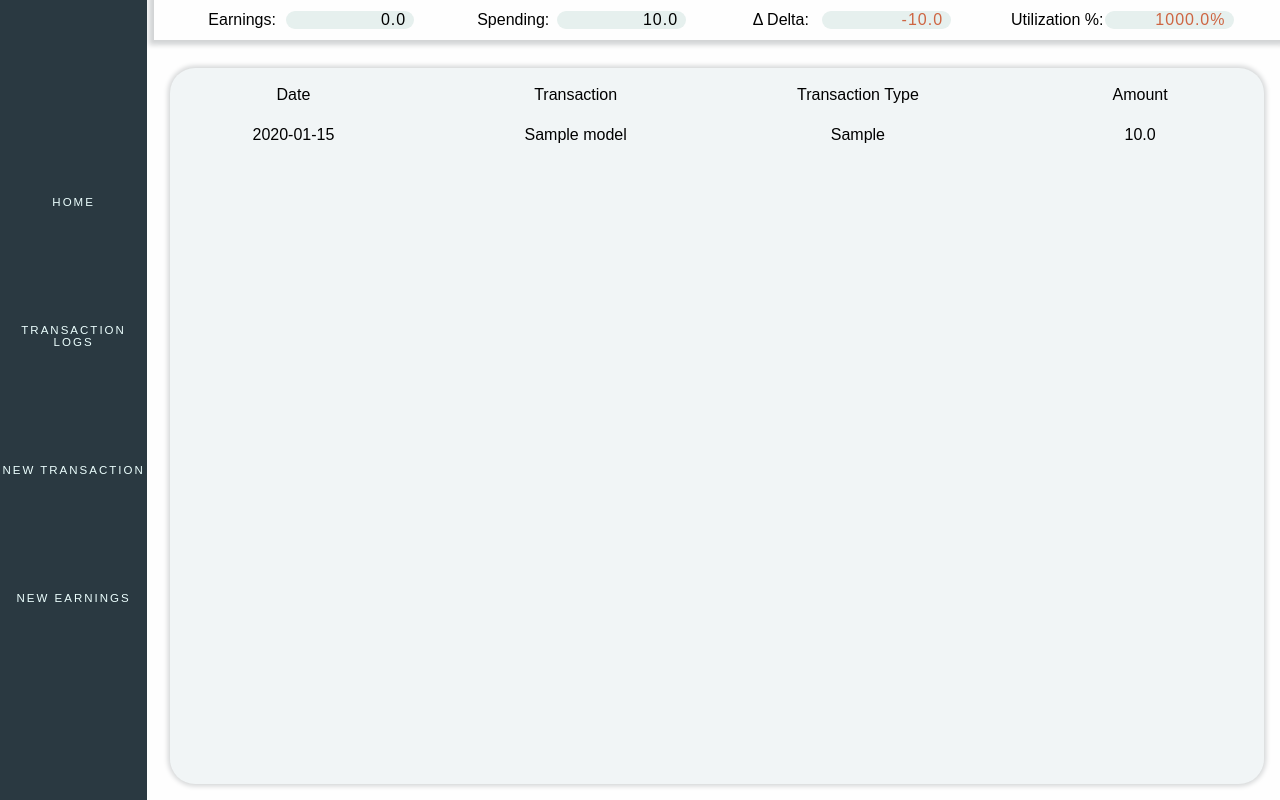
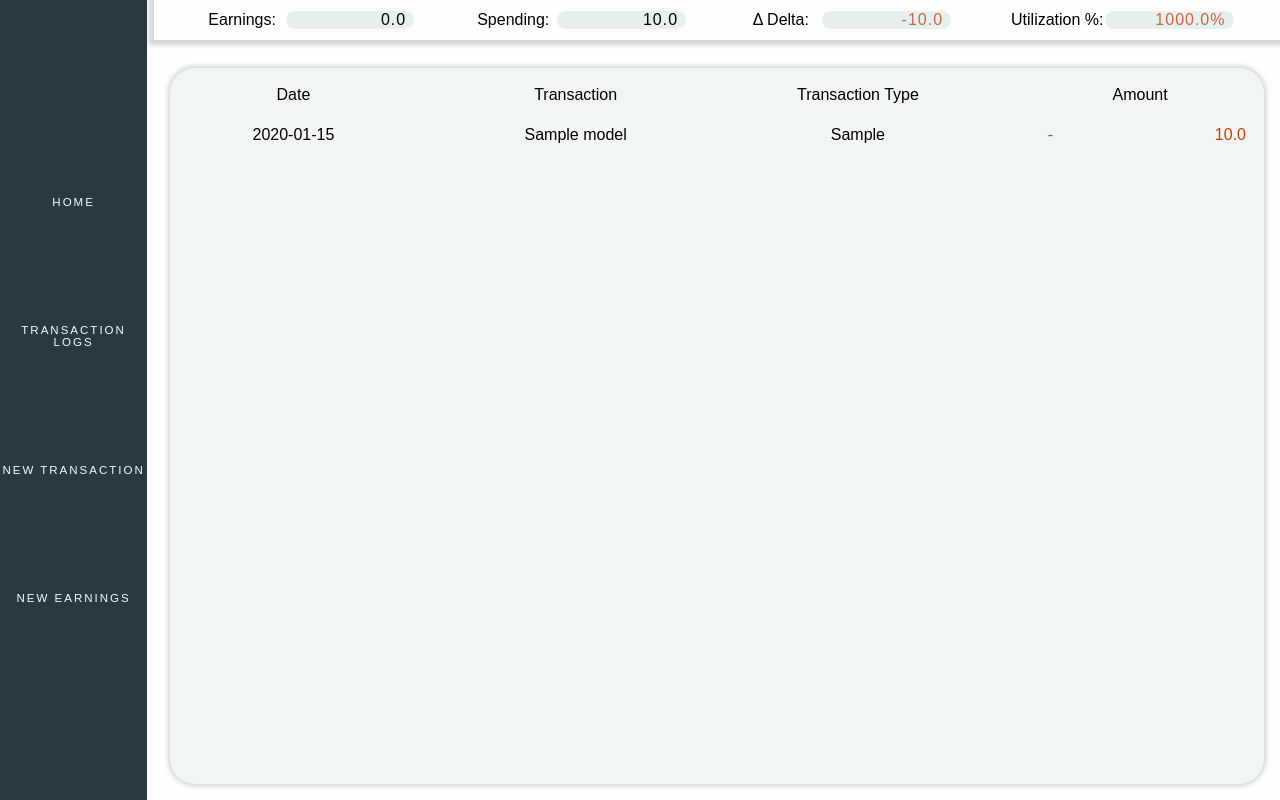
Before and after one commit to MatthewChon/moneytool, a Flask app: page /transaction_history in a window 1280 px wide. Run offline with Flask 3, Linux system fonts and the light colour scheme; tables that the repository leaves empty hold one stand-in row (values such as "Sample post").

Commit message:
aligned transaction table and adjusted color

```diff
--- a/static/css/log.css
+++ b/static/css/log.css
@@ -1,4 +1,7 @@
 :root {
+}
+.sign {
+    width: 2em;
 }
 #transaction-history-container {
     grid-area: main;
@@ -16,13 +19,18 @@
 .transaction-cell {
     text-align: center;
     width: 20%;
+    &:last-child {
+        width: 20%;
+        display: flex;
+        justify-content: space-between;
+    }
 }
 .transaction-log {
     display: flex;
     justify-content: space-between;
     &:hover {
         cursor: pointer;
-        background-color: rgb(125, 176, 194);
+        background-color: rgb(168, 212, 228);
     }
 }
 #transaction-table {
--- a/templates/base.html
+++ b/templates/base.html
@@ -19,12 +19,12 @@
                     <span class="headline-stat">{{ header_data.spendings }}</span>
                 </li>
                 <li class="headline-item">Δ Delta:
-                    <span class="headline-stat" style="{{'color: #2f9d47' if header_data.delta >= 0 else 'color: #ce6542'}}">
+                    <span class="headline-stat" style="color: {{'#09cf0c' if header_data.delta >= 0 else '#ce6542'}}">
                         {{ header_data.delta }}
                     </span>
                 </li>
                 <li class="headline-item">Utilization %:
-                    <span class="headline-stat" style="{{'color: #2f9d47' if header_data.utilization < header_data.utilization_threshold else 'color: #ce6542'}}">
+                    <span class="headline-stat" style="color: {{'#09cf0c' if header_data.utilization < header_data.utilization_threshold else '#ce6542'}}">
                         {{ header_data.utilization }}%
                     </span>
                 </li>
--- a/templates/transaction.html
+++ b/templates/transaction.html
@@ -16,7 +16,8 @@
             <td class="transaction-cell">{{ transaction.date }}</td>
             <td class="transaction-cell">{{ transaction.name }}</td>
             <td class="transaction-cell">{{ transaction.category }}</td>
-            <td class="transaction-cell">{{ transaction.amount }}</td>
+            <td class="transaction-cell" style="color: {{'#09cf0c' if transaction.category == 'EARNING' else '#c04401'}}">
+                <span class="sign">{{ '+' if transaction.category == 'EARNING' else '-' }}</span>{{ transaction.amount }}</td>
         </tr>
         {% endfor %}
     </table>
```
